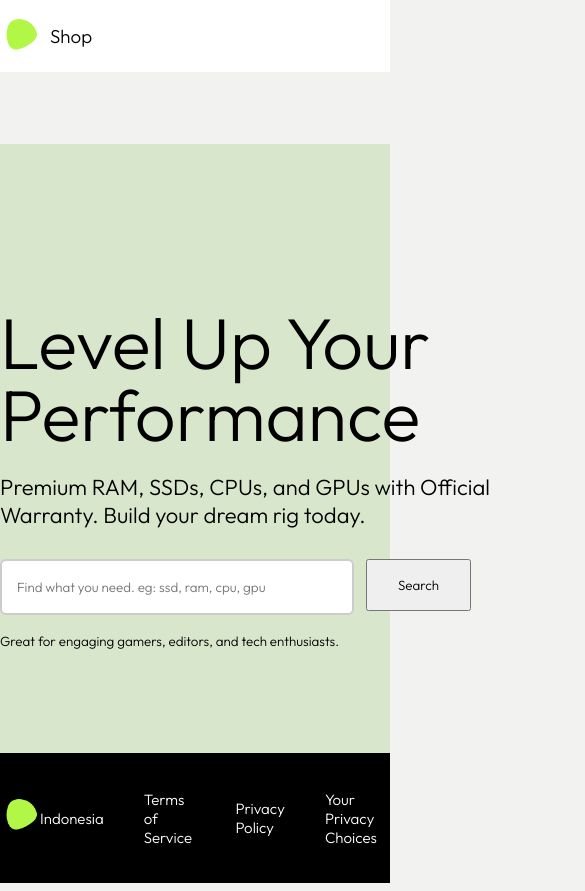
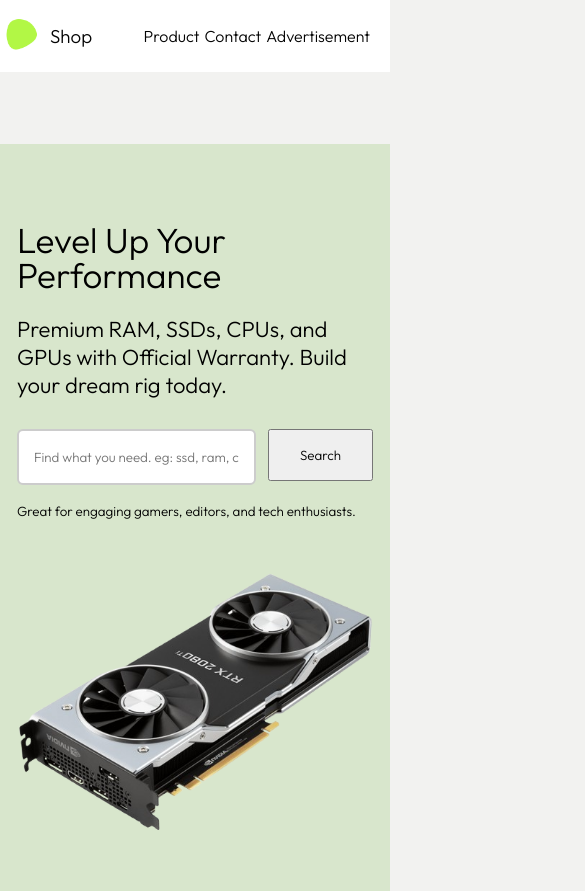
Before and after one commit to thegoodofthesc/website-toko, a plain HTML site: page index.html in a window 390 px wide. Shown: the top 891 px of the page, 585 px wide, since content can reach past the window. Drawn offline with nearby package versions, Linux system fonts and the light colour scheme.

Commit message:
Update style.css

```diff
--- a/style.css
+++ b/style.css
@@ -1,8 +1,8 @@
 * {
-  font-family: "Outfit", sans-serif;
-  font-optical-sizing: auto;
-  font-weight: 300;
-  font-style: normal;
+    font-family: "Outfit", sans-serif;
+    font-optical-sizing: auto;
+    font-weight: 300;
+    font-style: normal;
 }
 
 body {
@@ -29,7 +29,7 @@
 }
 
 .header-container {
-    width: 1350px;
+    /* width: 1350px; */
     height: 72px;
 
     margin: 0 auto;
@@ -42,6 +42,7 @@
     width: 40px;
     margin-right: 10px;
 }
+
 .header-flex {
     display: flex;
     justify-content: space-around;
@@ -56,6 +57,7 @@
     margin-left: auto;
     display: flex;
     gap: 20px;
+    margin-right: 20px;
 }
 
 .header nav a {
@@ -80,7 +82,7 @@
 }
 
 .footer-container {
-    width: 1350px;
+    width: 100%;
     margin: 0 auto;
 
     display: flex;
@@ -98,6 +100,7 @@
     display: flex;
     align-items: center;
     gap: 40px;
+    margin-right: 20px;
 }
 
 .footer-links a {
@@ -121,8 +124,8 @@
 }
 
 .search-container {
-    width: 1170px;
-    margin: 0 auto;
+
+    margin: 0 15vh;
 
     display: flex;
     align-items: center;
@@ -218,7 +221,10 @@
     margin-right: 6px;
 }
 
-.fa-user, .fa-map-marker-alt, .fa-envelope-open, .fa-comment {
+.fa-user,
+.fa-map-marker-alt,
+.fa-envelope-open,
+.fa-comment {
     font-size: 27px;
 }
 
@@ -285,19 +291,19 @@
     transform: translateY(-2px);
 }
 
-.input-item:focus + .form-label {
+.input-item:focus+.form-label {
     top: -5px;
     left: -2px;
     font-size: 10px;
 }
 
-.textarea:focus + .form-label {
+.textarea:focus+.form-label {
     top: -5px;
     left: -2px;
     font-size: 10px;
 }
 
-.input-item:not(:placeholder-shown).input-item:not(:focus) + .form-label {
+.input-item:not(:placeholder-shown).input-item:not(:focus)+.form-label {
     top: -2px;
     left: -2px;
     font-size: 10px;
@@ -392,3 +398,27 @@
 .buy-btn:hover {
     background-color: rgb(28, 55, 65);
 }
+
+@media (max-width: 990px) {
+    .search-container {
+
+        margin: 0 2vh;
+        display: block;
+    }
+
+    .search-content h1 {
+        font-size: 35px;
+    }
+
+    nav {
+        gap: 5px;
+    }
+
+    .footer-links {
+        gap: 5px;
+    }
+
+    .search {
+        margin-bottom: 17vw
+    }
+}
```
